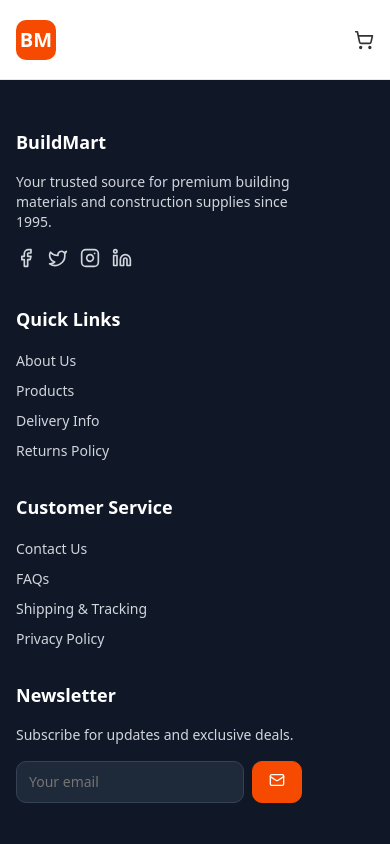
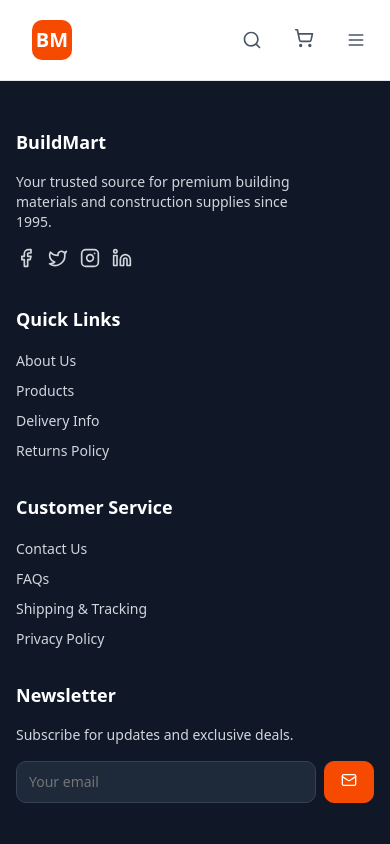
Before and after one commit to hkorrizzz/BuildMart, a React (Vite) app in the folder BuildMart/: page / in a window 390 px wide. Shown: the top 844 px of the page. Built offline with nearby package versions, Linux system fonts and the light colour scheme.

Commit message:
feat(header): add mobile menu for mobile screens and its opening/closing

```diff
--- a/BuildMart/package.json
+++ b/BuildMart/package.json
@@ -13,7 +13,8 @@
     "react": "^19.2.0",
     "react-dom": "^19.2.0",
     "react-icon": "^1.0.0",
-    "react-icons": "^5.5.0"
+    "react-icons": "^5.5.0",
+    "react-router-dom": "^7.13.1"
   },
   "devDependencies": {
     "@eslint/js": "^9.39.1",
--- a/BuildMart/src/App.css
+++ b/BuildMart/src/App.css
@@ -4,6 +4,11 @@
   margin: 0;
   box-sizing: border-box;
 }
+
+body{
+  padding-top: 80px;
+}
+
 
 :root{
     --font-sans: ui-sans-serif, system-ui, sans-serif, "Apple Color Emoji", "Segoe UI Emoji", "Segoe UI Symbol", "Noto Color Emoji";
@@ -57,6 +62,7 @@
     --tracking-wide: .025em;
     --tracking-widest: .1em;
     --leading-relaxed: 1.625;
+    --radius: .625rem;
     --radius-xs: .125rem;
     --ease-in-out: cubic-bezier(.4, 0, .2, 1);
     --animate-pulse: pulse 2s cubic-bezier(.4, 0, .6, 1) infinite;
--- a/BuildMart/src/App.jsx
+++ b/BuildMart/src/App.jsx
@@ -1,6 +1,4 @@
-import { useState } from 'react'
-import reactLogo from './assets/react.svg'
-import viteLogo from '/vite.svg'
+
 import './App.css'
 import { Header } from './components/header/header'
 import { Footer } from './components/footer/footer'
@@ -10,6 +8,7 @@ function App() {
   return (
     <>
      <Header />
+
      <Footer />
     </>
   )
--- a/BuildMart/src/components/header/header.css
+++ b/BuildMart/src/components/header/header.css
@@ -1,18 +1,31 @@
 .header {
-  display: flex;
+    display: flex;
+  flex-direction: column;
   align-items: center;
-  justify-content: center;
+  justify-content: flex-start;
   background-color: var(--color-white);
-  height: 80px;
+  height: auto;
+  min-height: 80px;
   border-bottom: 1px solid var(--color-gray-200);
+  position: fixed;
+  top: 0;
+  left: 0;
+  right: 0;
+  z-index: 1000;
+  padding-left: 32px;
+  padding-right: 32px;
+
 }
 
-.container {
-  width: 1216px;
+.header-container {
+ width: 100%;
+  max-width: 1216px;
+ height: 80px;
   margin: 0 auto;
   display: flex;
   align-items: center;
   justify-content: space-between;
+  gap: calc(var(--spacing) * 4);
 }
 
 .input-container{
@@ -20,9 +33,11 @@
   align-items: center;
   gap: 10px;
   border: 1px solid var(--color-gray-300);
-  width: 448px;
+    width: 100%;
+  max-width: 448px;
+  min-width: 200px;
   height: 42px;
-  padding: 8px;
+  padding: 8px 12px;
   border-radius: 10px;
 }
 
@@ -31,9 +46,40 @@
   outline: none;
   font-size: 16px;
   width: 100%;
+
+}
+.input-style::placeholder {
+  color: var(--color-gray-400);
+
 }
 
-.input-container:focus-within {
+.input-container2{
+  display: flex;
+  align-items: center;
+  gap: 10px;
+  border: 1px solid var(--color-gray-300);
+
+  height: 42px;
+  padding: 8px 12px;
+  border-radius: var(--radius);
+  margin-bottom: calc(var(--spacing) * 4);
+  width: 100%;
+}
+.input-style2{
+  width: 100%;
+  font-size: 16px;
+
+  border: none;
+  outline: none;
+
+
+}
+.input-style2::placeholder {
+  color: var(--color-gray-400);
+
+}
+
+.input-container:focus-within,  .input-container2:focus-within{
   border: 3px solid var(--color-orange-500);
 }
 
@@ -78,13 +124,13 @@
   font-weight: bold;
 }
 
-.nav-menu {
+.nav-menu, .nav-menu2{
   display: flex;
-  gap: 32px;
-  /* margin-left: -50px;  - убираем, это плохая практика */
+  gap: calc(var(--spacing) * 8);
 }
 
-.nav-menu a {
+
+.nav-menu a, .nav-menu2 a{
   text-decoration: none;
   color: var(--color-gray-700);
   font-weight: var(--font-weight-normal);
@@ -102,11 +148,14 @@
   gap: 32px;
 }
 
-.cart-icon {
+.cart-icon, .menu-icon {
   width: 20px;
   height: 20px;
-  color: #333;
+  color: var(--color-gray-600);
   cursor: pointer;
+}
+.cart-icon:hover {
+  color: var(--color-orange-500);
 }
 
 .search-icon {
@@ -116,6 +165,23 @@
   cursor: pointer;
 }
 
+.hide{
+    display: none;
+}
+
+.hide-button{
+    display: none;
+}
+.md-nav{
+    padding-block: calc(var(--spacing) * 4);
+    border-top: 1px solid var(--color-gray-200);
+    max-width: 1216px;
+    width: 100%;
+}
+.md-nav.show {
+  display: block;
+}
+
 @media(max-width: 48rem){
   .input-container{
     display: none;
@@ -123,13 +189,24 @@
   .nav-menu{
     display: none;
   }
+  .hide{
+    display: inline;
+  }
 }
 
 @media(max-width: 64rem){
   .logo {
     display: none;
   }
-  .input-container{
-    width: 305px;
+  .nav-menu{
+  gap: calc(var(--spacing) * 6);
   }
+  .header {
+    display: flex;
+  padding-right: 24px;
+
 }
+  .hide-button{
+    display: none;
+    }
+}
--- a/BuildMart/src/components/header/header.jsx
+++ b/BuildMart/src/components/header/header.jsx
@@ -1,31 +1,85 @@
-import { LuPawPrint } from "react-icons/lu";
+import { LuMenu } from "react-icons/lu";
 import { RiSearchLine } from "react-icons/ri";
 import { LuShoppingCart } from "react-icons/lu";
+import { useState, useEffect } from "react";
+
 import "./header.css"
+import "../../App.css"
 
 export const Header = () => {
+    const [isMenuOpen, setIsMenuOpen] = useState(false);
+
+    useEffect(() => {
+        const mediaQuery = window.matchMedia('(min-width: 48rem)');
+
+        const changeSize = (e) => {
+            if (e.matches) {
+                setIsMenuOpen(false);
+            }
+        };
+
+        mediaQuery.addEventListener('change', changeSize);
+        changeSize(mediaQuery);
+
+        return () => {
+            mediaQuery.removeEventListener('change', changeSize);
+        };
+    }, []);
+
+    useEffect(() => {
+        if (isMenuOpen) {
+            document.body.style.paddingTop = '322px';
+        } else {
+            document.body.style.paddingTop = '80px';
+        }
+
+        return () => {
+            document.body.style.paddingTop = '80px';
+        };
+    }, [isMenuOpen]);
+
     return (
         <header className="header">
-      <div className="container">
+            <div className="header-container">
                 <div className="logo-section">
-          <div  class = "main-logo">BM</div>
+                    <div className="main-logo">BM</div>
                     <div className="logo">BuildMart</div>
                 </div>
+
                 <nav className="nav-menu">
                     <a href="#">Products</a>
                     <a href="#">Categories</a>
                     <a href="#">Deals</a>
                     <a href="#">About</a>
                 </nav>
-        <div class = "input-container">
+
+                <div className="input-container">
                     <RiSearchLine className="search-icon"/>
-            <input type ="text" placeholder="Search products..." class = "input-style"></input>
+                    <input type="text" placeholder="Search products..." className="input-style" />
                 </div>
+
                 <div className="actions">
-
-          <LuShoppingCart className="cart-icon"/>
+                    <RiSearchLine className="cart-icon hide" />
+                    <a href="/"><LuShoppingCart className="cart-icon" /></a>
+                    <LuMenu
+                        className="menu-icon hide"
+                        onClick={() => setIsMenuOpen(!isMenuOpen)}
+                    />
                 </div>
             </div>
+
+            <nav className={`md-nav ${isMenuOpen ? 'show' : 'hide-button'}`}>
+                <div className="input-container2">
+                    <RiSearchLine className="search-icon" />
+                    <input type="text" placeholder="Search products..." className="input-style2" />
+                </div>
+                <div className="nav-menu2" style={{ flexDirection: "column", gap: "0px" }}>
+                    <a href="#" style={{ padding: "8px 0px" }}>Products</a>
+                    <a href="#" style={{ padding: "8px 0px" }}>Categories</a>
+                    <a href="#" style={{ padding: "8px 0px" }}>Deals</a>
+                    <a href="#" style={{ padding: "8px 0px" }}>About</a>
+                </div>
+            </nav>
         </header>
     );
 }
```
Also changed, not shown: 1 other file (tests, documents, lock files or other folders). Lines whose indentation alone changed are shown as unchanged.
